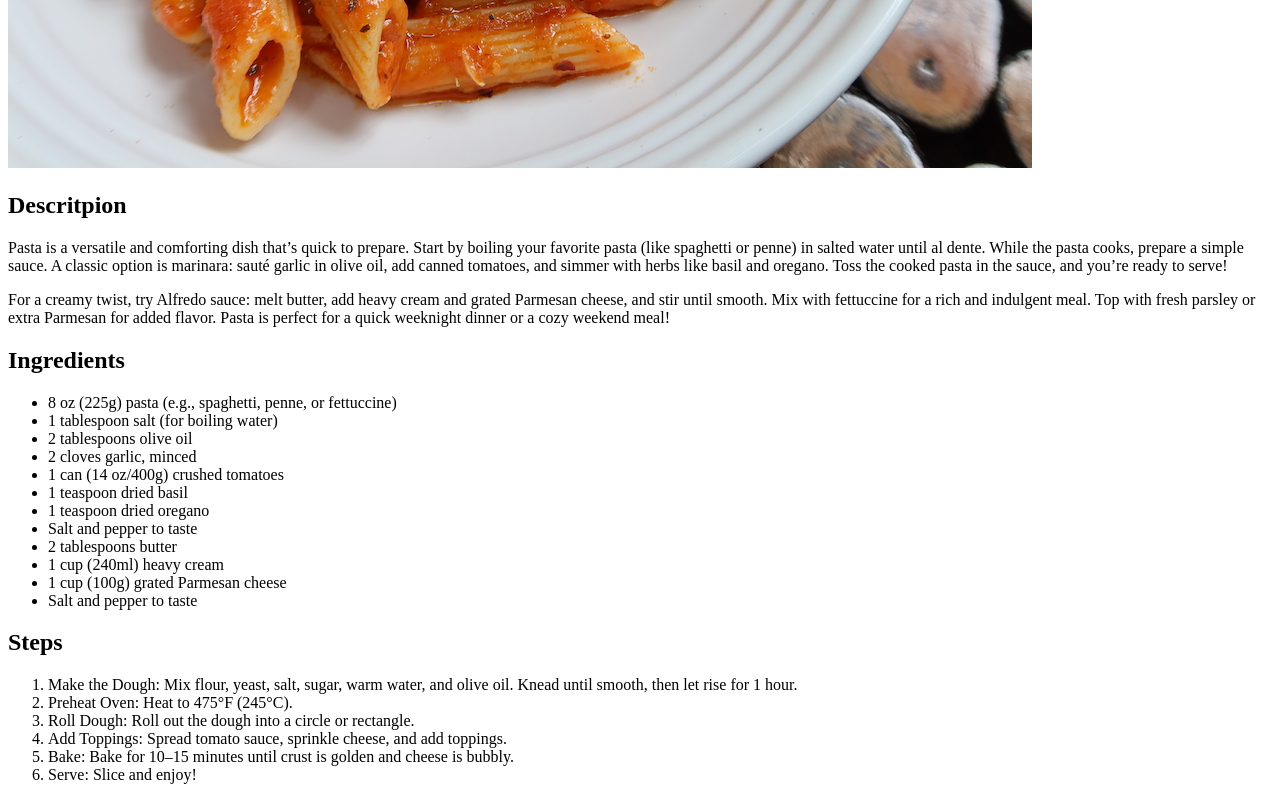
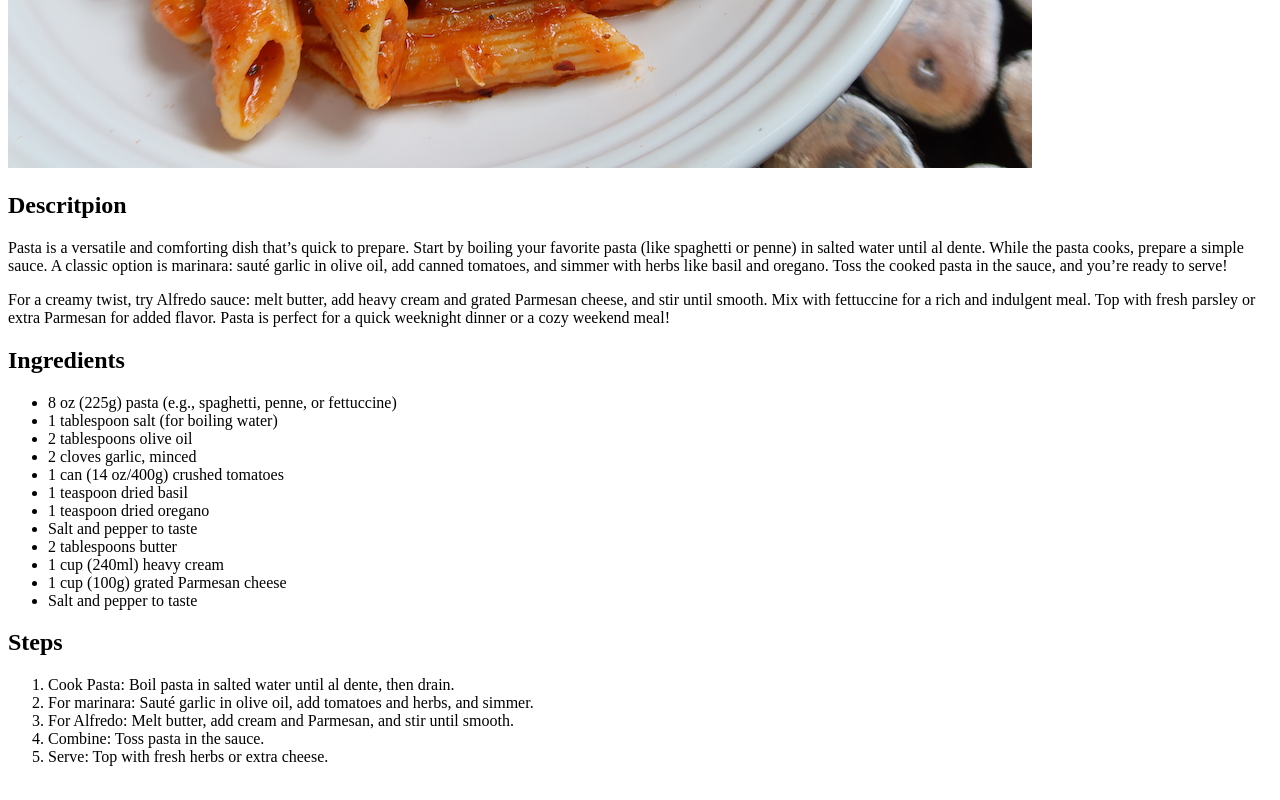
Before and after one commit to Bassel1029/odin-recipes, a plain HTML site: page recipes/pasta.html in a window 1280 px wide. Shown: the part 621-1421 px from the top of the page. Drawn offline with Linux system fonts and the light colour scheme.

Commit message:
Add pasta image, ingredients, steps to pasta.html and set up bidirectional links with index.html

```diff
--- a/recipes/pasta.html
+++ b/recipes/pasta.html
@@ -29,12 +29,11 @@
     </ul>
     <h2>Steps</h2>
     <ol>
-        <li>Make the Dough: Mix flour, yeast, salt, sugar, warm water, and olive oil. Knead until smooth, then let rise for 1 hour.</li>
-        <li>Preheat Oven: Heat to 475°F (245°C).</li>
-        <li>Roll Dough: Roll out the dough into a circle or rectangle.</li>
-        <li>Add Toppings: Spread tomato sauce, sprinkle cheese, and add toppings.</li>
-        <li>Bake: Bake for 10–15 minutes until crust is golden and cheese is bubbly.</li>
-        <li>Serve: Slice and enjoy!</li>
+        <li>Cook Pasta: Boil pasta in salted water until al dente, then drain.</li>
+        <li>For marinara: Sauté garlic in olive oil, add tomatoes and herbs, and simmer.</li>
+        <li>For Alfredo: Melt butter, add cream and Parmesan, and stir until smooth.</li>
+        <li>Combine: Toss pasta in the sauce.</li>
+        <li>Serve: Top with fresh herbs or extra cheese.</li>
     </ol>
 </body>
 </html>
```
